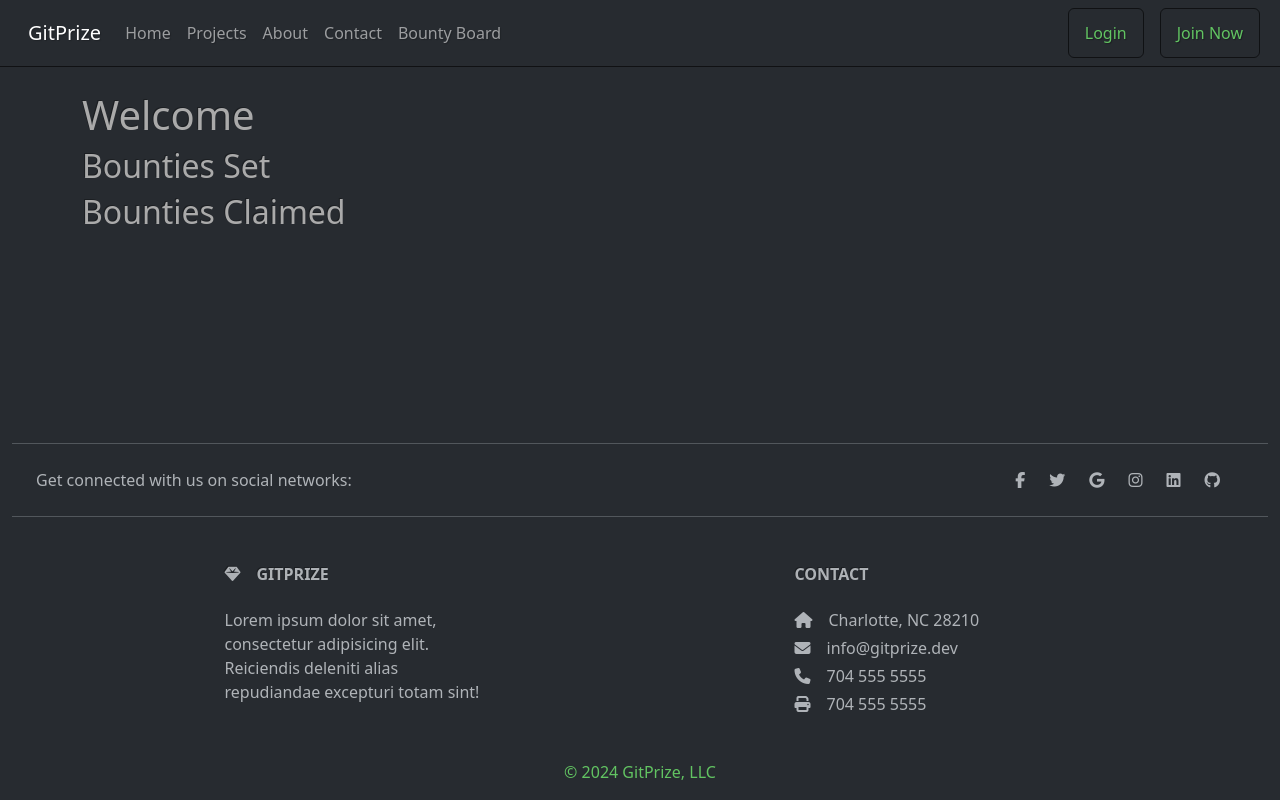
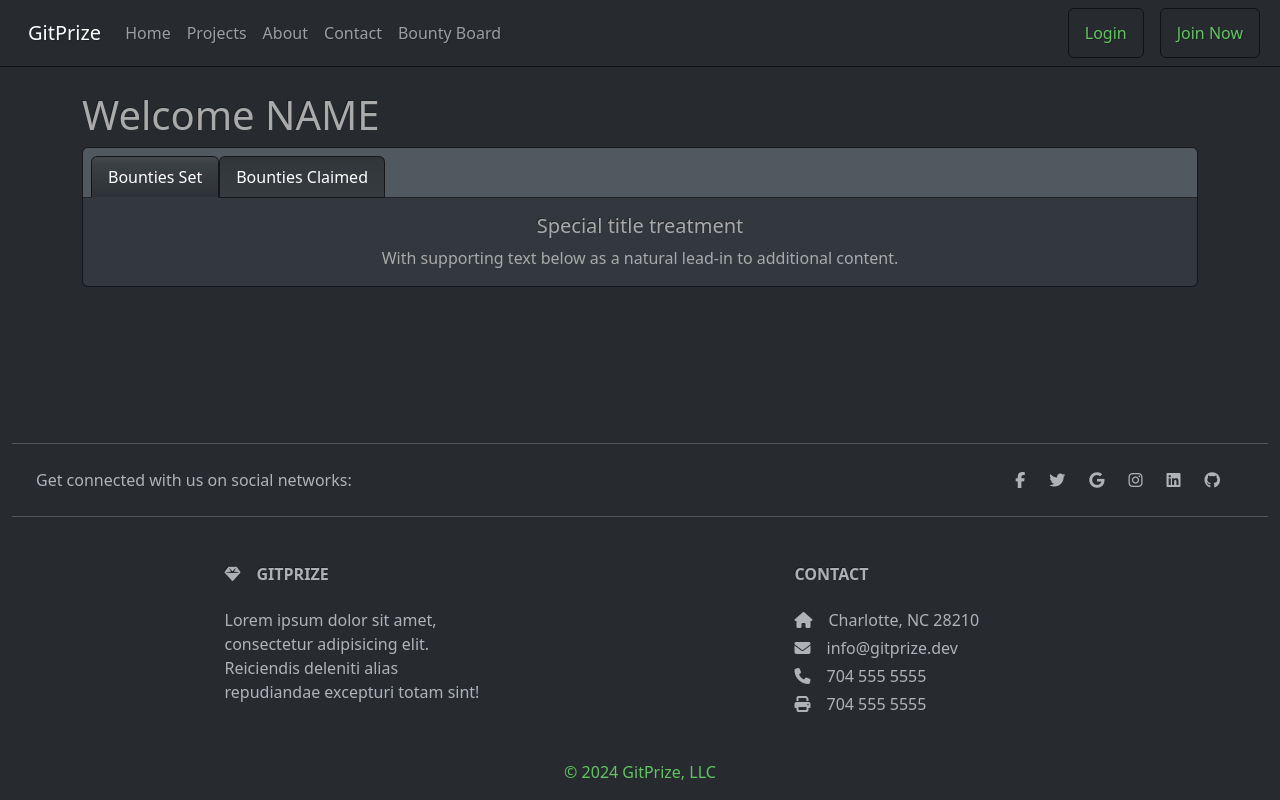
Before and after one commit to coulterkyle/Project-3, a React (Vite) app in the folder client/: page /profile in a window 1280 px wide. Built offline with nearby package versions, Linux system fonts and the light colour scheme.

Commit message:
Updated styling and links for profile page

```diff
--- a/client/src/pages/Profile.jsx
+++ b/client/src/pages/Profile.jsx
@@ -7,13 +7,22 @@ const Profile = () => {
 
     return (
         <div className="container">
-        <h1>Welcome {firstName} {lastName}</h1>
-        <div>
-            <h2>Bounties Set</h2>
-
+            <h1>Welcome NAME {firstName} {lastName}</h1>
+            <div class="card text-center">
+                <div class="card-header">
+                    <ul class="nav nav-tabs card-header-tabs">
+                        <li class="nav-item">
+                            <a class="nav-link active" aria-current="true" href="#">Bounties Set</a>
+                        </li>
+                        <li class="nav-item">
+                            <a class="nav-link" href="#">Bounties Claimed</a>
+                        </li>
+                    </ul>
                 </div>
-        <div>
-            <h2>Bounties Claimed</h2>
+                <div class="card-body">
+                    <h5 class="card-title">Special title treatment</h5>
+                    <p class="card-text">With supporting text below as a natural lead-in to additional content.</p>
+                </div>
             </div>
 
         </div>
```
Lines whose indentation alone changed are shown as unchanged.
